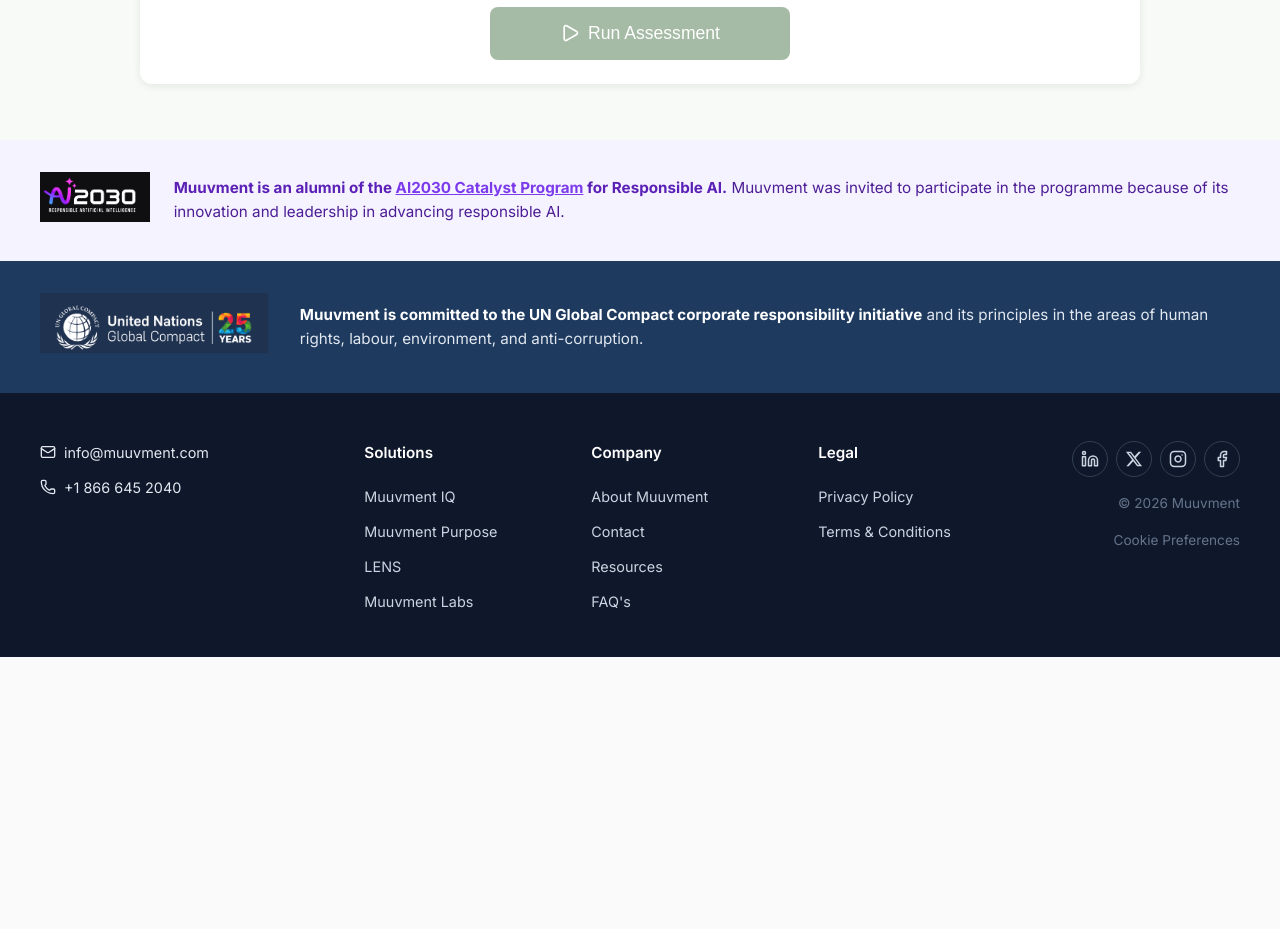
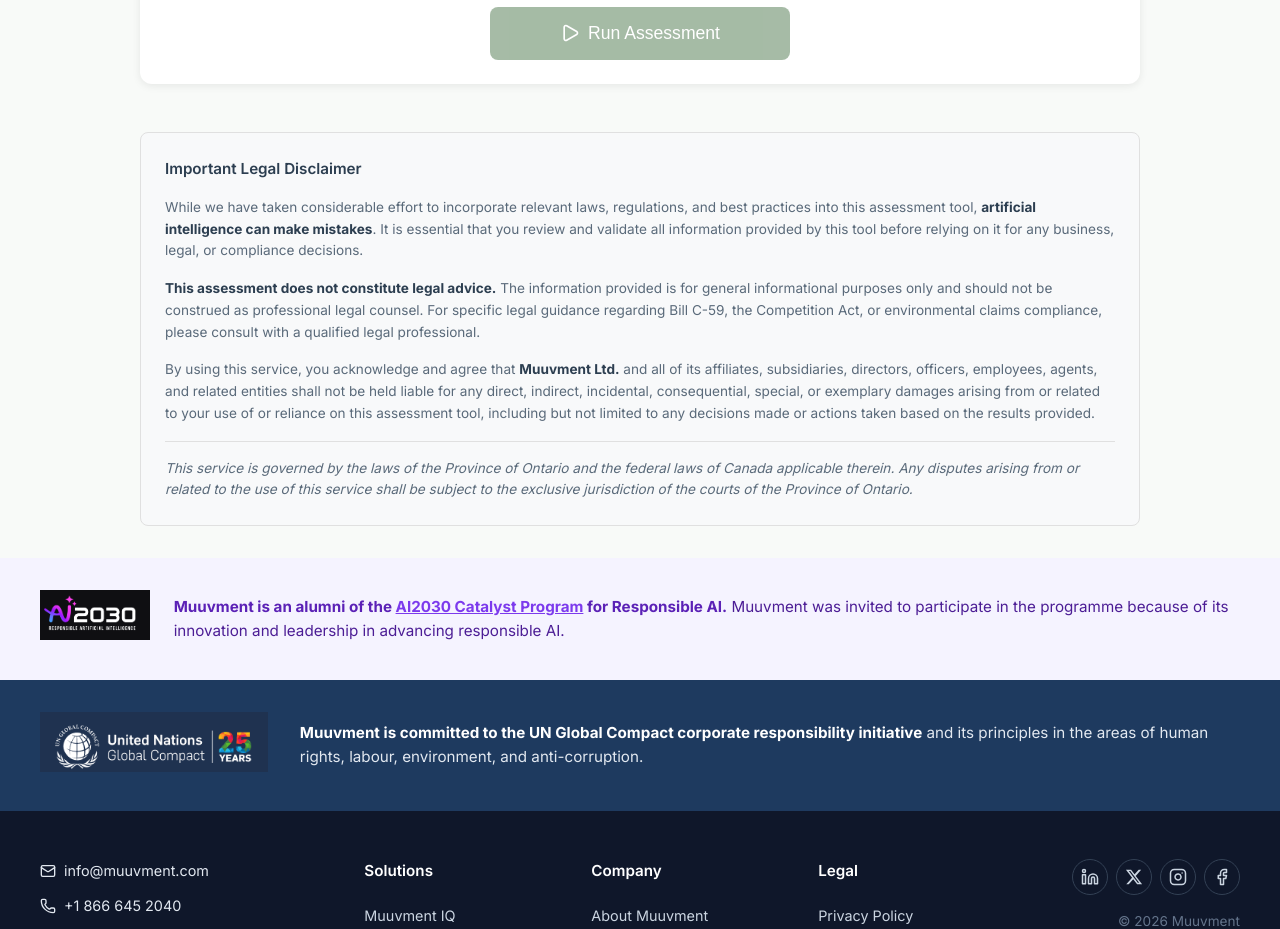
Before and after one commit to zabiyaqeen-droid/greenwash-check, a SvelteKit app: page /assess in a window 1280 px wide. Shown: the part 1060-1989 px from the top of the page. Before the commit the page ends 1717 px from the top, so only its background shows below. Built offline with nearby package versions, Linux system fonts and the light colour scheme; sample sign-in values are in the browser's storage.

Commit message:
Add legal disclaimer to Assess page with liability waiver and Ontario jurisdiction

```diff
--- a/src/routes/assess/+page.svelte
+++ b/src/routes/assess/+page.svelte
@@ -1001,6 +1001,32 @@
         </div>
       </div>
     {/if}
+
+    <!-- Legal Disclaimer -->
+    <div class="legal-disclaimer">
+      <h4>Important Legal Disclaimer</h4>
+      <p>
+        While we have taken considerable effort to incorporate relevant laws, regulations, and best practices into this assessment tool,
+        <strong>artificial intelligence can make mistakes</strong>. It is essential that you review and validate all information provided
+        by this tool before relying on it for any business, legal, or compliance decisions.
+      </p>
+      <p>
+        <strong>This assessment does not constitute legal advice.</strong> The information provided is for general informational purposes
+        only and should not be construed as professional legal counsel. For specific legal guidance regarding Bill C-59, the Competition Act,
+        or environmental claims compliance, please consult with a qualified legal professional.
+      </p>
+      <p>
+        By using this service, you acknowledge and agree that <strong>Muuvment Ltd.</strong> and all of its affiliates, subsidiaries,
+        directors, officers, employees, agents, and related entities shall not be held liable for any direct, indirect, incidental,
+        consequential, special, or exemplary damages arising from or related to your use of or reliance on this assessment tool,
+        including but not limited to any decisions made or actions taken based on the results provided.
+      </p>
+      <p class="jurisdiction">
+        This service is governed by the laws of the Province of Ontario and the federal laws of Canada applicable therein.
+        Any disputes arising from or related to the use of this service shall be subject to the exclusive jurisdiction of the courts
+        of the Province of Ontario.
+      </p>
+    </div>
   </div>
 </div>
 
@@ -2575,4 +2601,41 @@
       justify-content: flex-end;
     }
   }
+
+  /* Legal Disclaimer */
+  .legal-disclaimer {
+    margin-top: 3rem;
+    padding: 1.5rem;
+    background: #F8F9FA;
+    border: 1px solid #E0E0E0;
+    border-radius: 8px;
+    font-size: 0.85rem;
+    color: #5A6A7A;
+    line-height: 1.6;
+  }
+
+  .legal-disclaimer h4 {
+    margin: 0 0 1rem;
+    color: #2C3E50;
+    font-size: 0.95rem;
+    font-weight: 600;
+  }
+
+  .legal-disclaimer p {
+    margin: 0 0 1rem;
+  }
+
+  .legal-disclaimer p:last-child {
+    margin-bottom: 0;
+  }
+
+  .legal-disclaimer strong {
+    color: #2C3E50;
+  }
+
+  .legal-disclaimer .jurisdiction {
+    padding-top: 1rem;
+    border-top: 1px solid #E0E0E0;
+    font-style: italic;
+  }
 </style>
```
